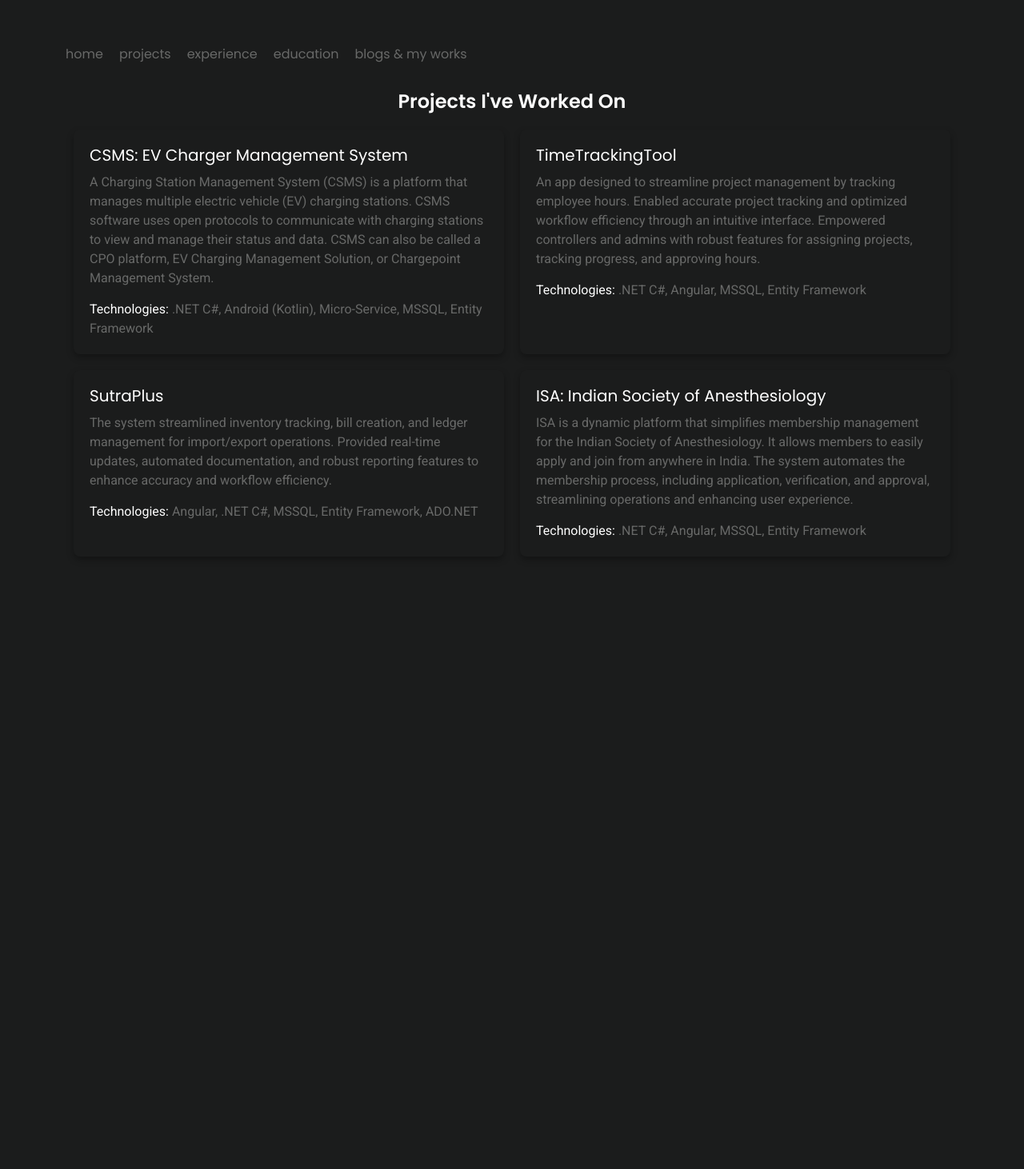
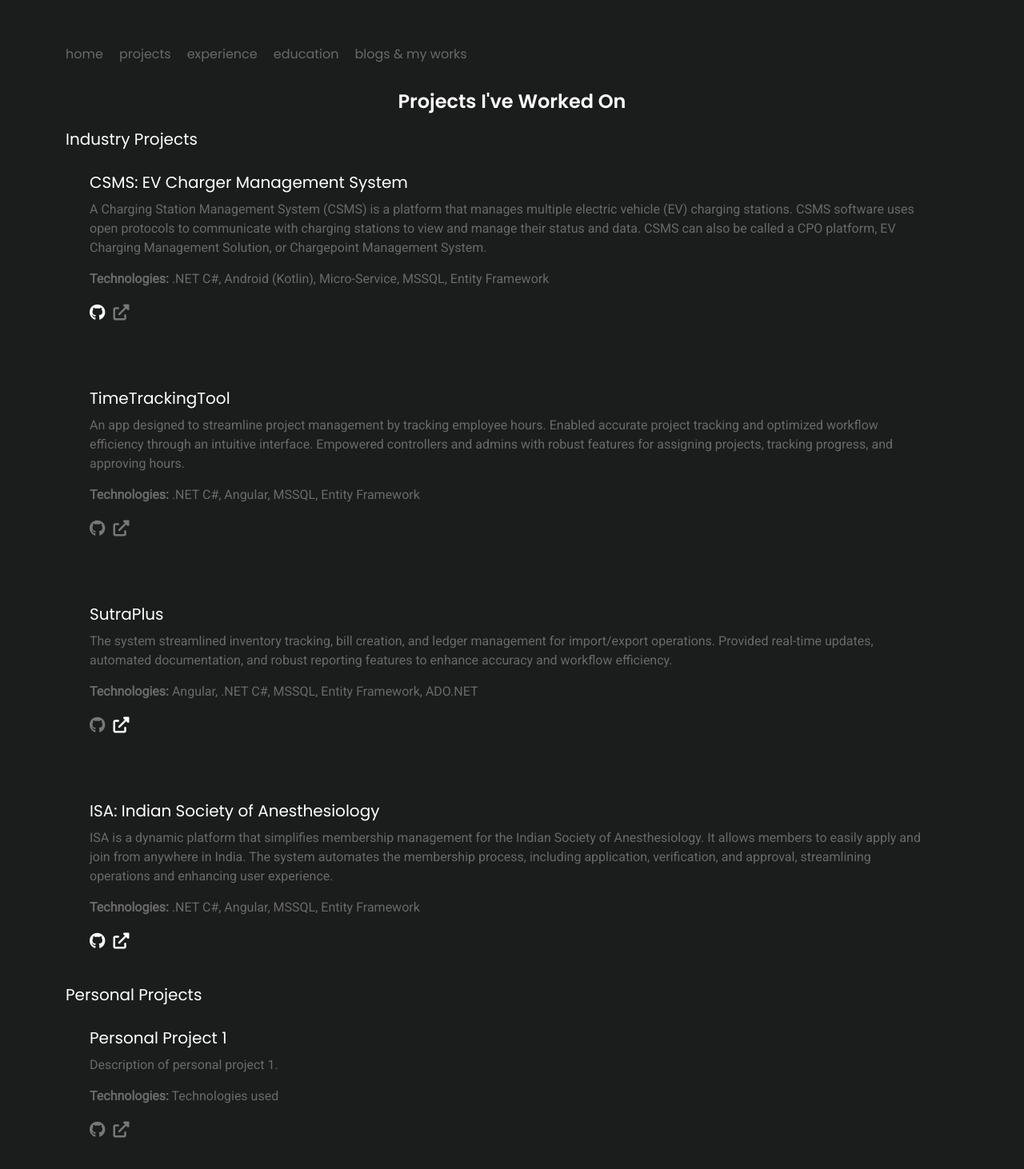
Before and after one commit to iamgauravn/gaurav-dev, an Angular app: page /projects in a window 1280 px wide. Shown: the top 1462 px of the page at 80% size. Before the commit the page ends 800 px from the top, so only its background shows below. Built offline with nearby package versions, Linux system fonts and the light colour scheme.

Commit message:
Refactor projects component to use dynamic project data and update styles for improved layout and interactivity

```diff
--- a/src/app/pages/projects/projects.component.css
+++ b/src/app/pages/projects/projects.component.css
@@ -1,67 +1,73 @@
 /* Keep the same theme and style */
-  #projects-header {
+#projects-header {
     color: white;
     font-size: 24px;
     font-weight: 600;
     margin: 20px 0;
     text-align: center;
-    font-family: 'Poppins', sans-serif; /* Updated to Poppins */
+    font-family: 'Poppins', sans-serif;
+}
+
+h3 {
+    color: white;
+    font-size: 20px;
+    margin-bottom: 10px;
+    font-family: 'Poppins', sans-serif;
 }
 
 .projects {
-    display: grid;
-    grid-template-columns: repeat(2, 1fr);
+    display: flex;
+    flex-direction: column;
     gap: 20px;
     padding: 0 10px;
 }
 
-h3 {
+.project {
+    padding: 20px;
+    color: white;
+    margin-bottom: 20px;
+    transition: transform 0.3s ease-in-out;
 }
 
-p {
+.project:hover {
+    transform: translateY(-5px);
 }
 
-.project {
-    border-radius: 8px;
-    padding: 20px;
-    box-shadow: 0 4px 8px rgba(0, 0, 0, 0.3);
-    color: white;
-}
-
-.project h3 {
+.project h4 {
     font-size: 20px;
     margin-bottom: 10px;
-    font-family: 'Poppins', sans-serif; /* Updated to Poppins */
+    font-family: 'Poppins', sans-serif;
 }
 
 .project p {
     font-size: 16px;
     color: #686968;
     margin-bottom: 15px;
-    font-family: 'Roboto', sans-serif; /* Updated to Roboto */
+    font-family: 'Roboto', sans-serif;
 }
 
-.project-links {
-    display: flex;
-    gap: 10px;
-    justify-content: center;
+.github-link,
+.live-link {
+    display: inline-block;
+    font-size: 20px;
+    color: white;
+    margin-right: 10px;
+    transition: color 0.3s;
 }
 
-.icon-link {
-    color: white;
-    text-decoration: none;
+.github-link:hover,
+.live-link:hover {
+    color: #3498db;
 }
 
-.icon-link svg {
-    width: 25px;
-    height: 25px;
-    fill: currentColor;
+.github-link.disabled,
+.live-link.disabled {
+    color: #777;
+    cursor: not-allowed;
+    pointer-events: none;
 }
 
-.icon-link:hover svg {
-    fill: #ffffff;
+.github-link.disabled:hover,
+.live-link.disabled:hover {
+    color: #777;
 }
-
-#tech {
-    color: #686968;
-}
--- a/src/app/pages/projects/projects.component.html
+++ b/src/app/pages/projects/projects.component.html
@@ -1,58 +1,35 @@
 <div class="container">
     <div class="content">
         <h2 id="projects-header">Projects I've Worked On</h2>
+
+        <h3>Industry Projects</h3>
         <div class="projects">
-            <div class="project">
-                <h3>CSMS: EV Charger Management System</h3>
-                <p>A Charging Station Management System (CSMS) is a platform that manages multiple electric vehicle (EV) charging stations. CSMS software uses open protocols to communicate with charging stations to view and manage their status and data. CSMS can also be called a CPO platform, EV Charging Management Solution, or Chargepoint Management System.</p>
-                <a> Technologies: </a>
-                <a id="tech">
-                    .NET C#, Android (Kotlin), Micro-Service, MSSQL, Entity Framework
+            <div class="project" *ngFor="let project of industryProjects">
+                <h4>{{ project.name }}</h4>
+                <p>{{ project.description }}</p>
+                <p><strong>Technologies:</strong> {{ project.technologies }}</p>
+                <a [href]="project.githubLink" class="github-link" [class.disabled]="!project.githubLink" target="_blank">
+                    <i class="fab fa-github" aria-hidden="true"></i>
+                </a>
+                <a [href]="project.liveLink" class="live-link" [class.disabled]="!project.liveLink" target="_blank">
+                    <i class="fas fa-external-link-alt" aria-hidden="true"></i>
                 </a>
             </div>
+        </div>
 
-            <div class="project">
-                <h3>TimeTrackingTool</h3>
-                <p>An app designed to streamline project
-                    management by tracking employee hours.
-                    Enabled accurate project tracking and
-                    optimized workflow efficiency through an
-                    intuitive interface. Empowered controllers and
-                    admins with robust features for assigning
-                    projects, tracking progress, and approving
-                    hours.</p>
-                    <a> Technologies: </a>
-                    <a id="tech">
-                        .NET C#, Angular, MSSQL, Entity Framework
-                    </a>
+        <h3>Personal Projects</h3>
+        <div class="projects">
+            <div class="project" *ngFor="let project of personalProjects">
+                <h4>{{ project.name }}</h4>
+                <p>{{ project.description }}</p>
+                <p><strong>Technologies:</strong> {{ project.technologies }}</p>
+                 <a [href]="project.githubLink" class="github-link" [class.disabled]="!project.githubLink" target="_blank">
+                    <i class="fab fa-github" aria-hidden="true"></i>
+                </a>
+                <a [href]="project.liveLink" class="live-link" [class.disabled]="!project.liveLink" target="_blank">
+                    <i class="fas fa-external-link-alt" aria-hidden="true"></i>
+                </a>
             </div>
-
-            <div class="project">
-                <h3>SutraPlus</h3>
-                <p>The system streamlined inventory tracking, bill
-                    creation, and ledger management for
-                    import/export operations. Provided real-time
-                    updates, automated documentation, and robust
-                    reporting features to enhance accuracy and
-                    workflow efficiency.
-                    </p>
-                    <a> Technologies: </a>
-                    <a id="tech">
-                        Angular, .NET C#, MSSQL, Entity Framework, ADO.NET
-                    </a>
-            </div>
-
-            <div class="project">
-                <h3>ISA: Indian Society of Anesthesiology</h3>
-                <p>ISA is a dynamic platform that simplifies membership management for the Indian Society of Anesthesiology. It allows members to easily apply and join from anywhere in India. The system automates the membership process, including application, verification, and approval, streamlining operations and enhancing user experience.
-                    </p>
-                    <a> Technologies: </a>
-                    <a id="tech">
-                        .NET C#, Angular, MSSQL, Entity Framework
-                    </a>
-            </div>
-
         </div>
     </div>
-
 </div>
--- a/src/app/pages/projects/projects.component.ts
+++ b/src/app/pages/projects/projects.component.ts
@@ -6,5 +6,44 @@ import { Component } from '@angular/core';
   styleUrl: './projects.component.css'
 })
 export class ProjectsComponent {
+  industryProjects = [
+    {
+      name: 'CSMS: EV Charger Management System',
+      description: 'A Charging Station Management System (CSMS) is a platform that manages multiple electric vehicle (EV) charging stations. CSMS software uses open protocols to communicate with charging stations to view and manage their status and data. CSMS can also be called a CPO platform, EV Charging Management Solution, or Chargepoint Management System.',
+      technologies: '.NET C#, Android (Kotlin), Micro-Service, MSSQL, Entity Framework',
+      githubLink: 'https://github.com/example/csms',
+      liveLink: null
+    },
+    {
+      name: 'TimeTrackingTool',
+      description: 'An app designed to streamline project management by tracking employee hours. Enabled accurate project tracking and optimized workflow efficiency through an intuitive interface. Empowered controllers and admins with robust features for assigning projects, tracking progress, and approving hours.',
+      technologies: '.NET C#, Angular, MSSQL, Entity Framework',
+      githubLink: null,
+      liveLink: null
+    },
+    {
+      name: 'SutraPlus',
+      description: 'The system streamlined inventory tracking, bill creation, and ledger management for import/export operations. Provided real-time updates, automated documentation, and robust reporting features to enhance accuracy and workflow efficiency.',
+      technologies: 'Angular, .NET C#, MSSQL, Entity Framework, ADO.NET',
+      githubLink: null,
+      liveLink: 'https://sutraplus.com'
+    },
+    {
+      name: 'ISA: Indian Society of Anesthesiology',
+      description: 'ISA is a dynamic platform that simplifies membership management for the Indian Society of Anesthesiology. It allows members to easily apply and join from anywhere in India. The system automates the membership process, including application, verification, and approval, streamlining operations and enhancing user experience.',
+      technologies: '.NET C#, Angular, MSSQL, Entity Framework',
+      githubLink: 'https://github.com/example/isa',
+      liveLink: 'https://isa.com'
+    }
+  ];
 
+  personalProjects = [
+    {
+      name: 'Personal Project 1',
+      description: 'Description of personal project 1.',
+      technologies: 'Technologies used',
+      githubLink: null,
+      liveLink: null
+    }
+  ];
 }
```
